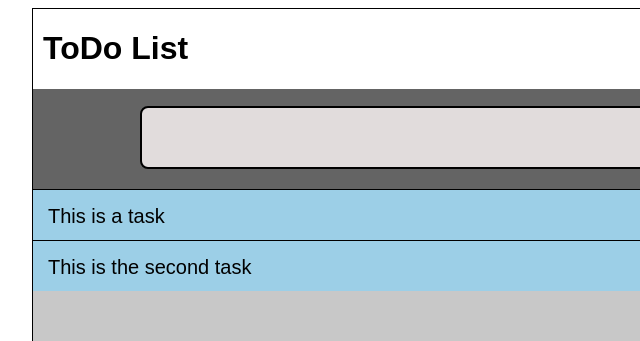
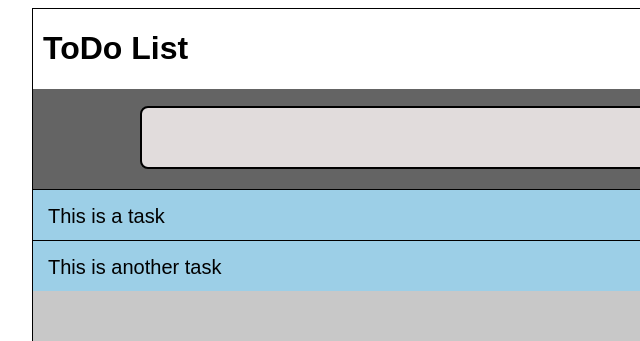
Before and after one commit to Frameboxx/Javascript, a plain HTML site: page Lecture5/todolist.htm in a window 1280 px wide. Shown: the top 341 px of the page, 127-767 px from the left. Drawn offline with Linux system fonts and the light colour scheme.

Commit message:
Lecture 5 Updated

```diff
--- a/Lecture5/scripts/todo.js
+++ b/Lecture5/scripts/todo.js
@@ -1,5 +1,10 @@
 window.onload = function(){
 	var listEl = document.getElementById('todoList');
-	listEl.innerHTML = "<li><h6>This is a task</h6></li>";
-	listEl.innerHTML += "<li><h6>This is the second task</h6></li>"
+
+	function addTask(task){
+		listEl.innerHTML += "<li><h6>" + task + "</h6></li>";
+	}
+
+	addTask("This is a task");
+	addTask("This is another task");
 }
--- a/Lecture5/todolist.htm
+++ b/Lecture5/todolist.htm
@@ -12,7 +12,7 @@
 		<div id="inputBox"><input type="text" id="taskInput"></div>
 		<div id="listBox">
 			<ul id="todoList">
-				<li><h6>Buy Fruits</h6></li>
+
 
 			</ul>
 		</div>
```
